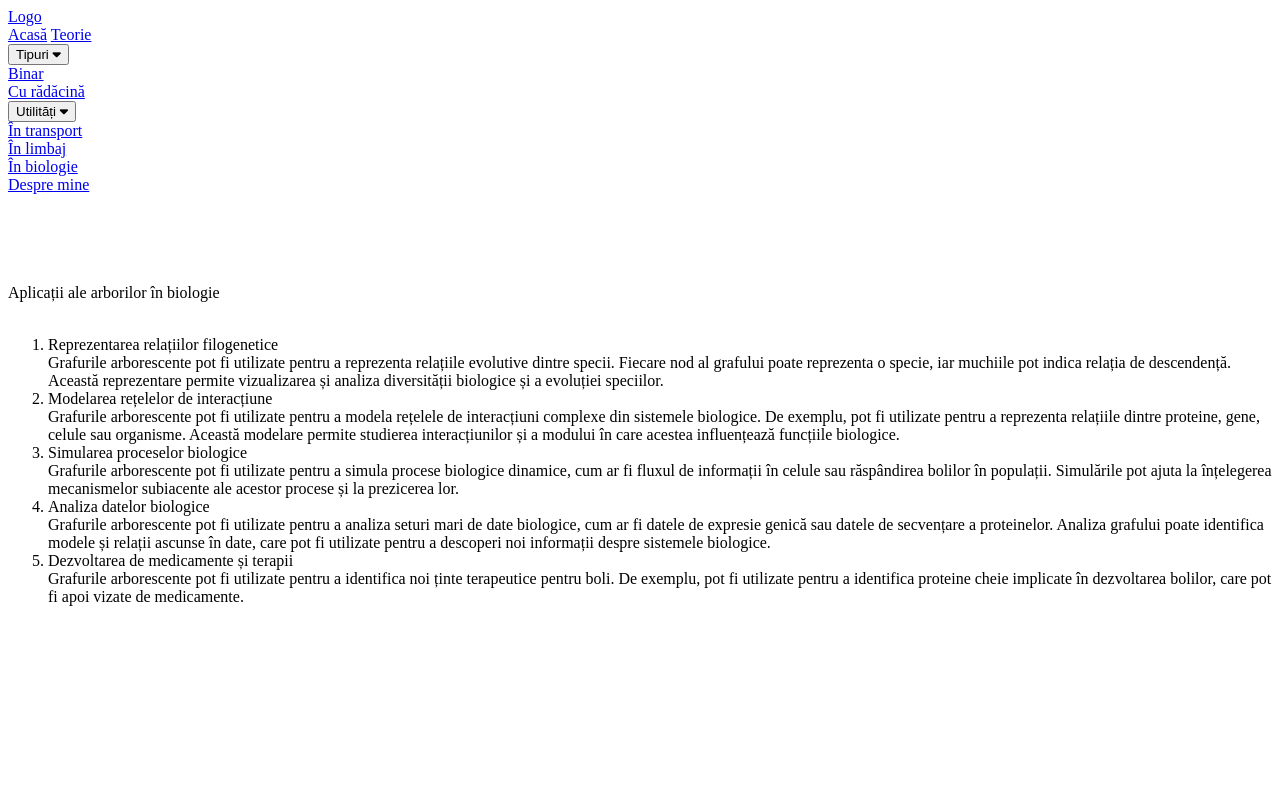
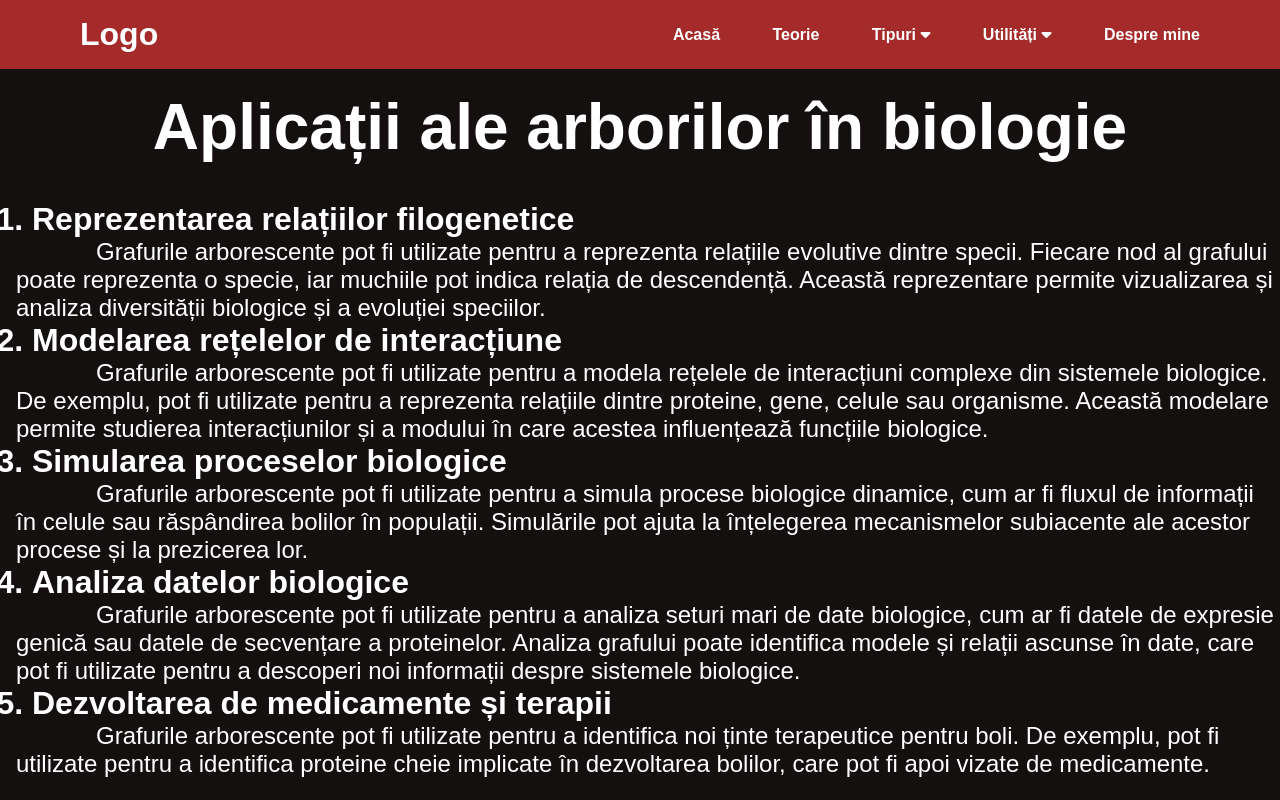
Before and after one commit to Amelyno/Arbori, a plain HTML site: page utBiologie.html in a window 1280 px wide. Drawn offline with Linux system fonts and the light colour scheme; the site is published under a folder, as on GitHub Pages, so addresses that start at the root find nothing; a web font is replaced by a local one.

Commit message:
Update utBiologie.html

```diff
--- a/utBiologie.html
+++ b/utBiologie.html
@@ -3,10 +3,10 @@
 <head>
     <meta charset="UTF-8">
     <meta name="viewport" content="width=device-width, initial-scale=1.0">
-    <link rel="stylesheet" href="/CSS/utBiologie.css">
+    <link rel="stylesheet" href="./CSS/utBiologie.css">
     <link rel="stylesheet" href="https://cdnjs.cloudflare.com/ajax/libs/font-awesome/6.5.2/css/all.min.css" integrity="sha512-SnH5WK+bZxgPHs44uWIX+LLJAJ9/2PkPKZ5QiAj6Ta86w+fsb2TkcmfRyVX3pBnMFcV7oQPJkl9QevSCWr3W6A==" crossorigin="anonymous" referrerpolicy="no-referrer" />
     <link href="https://fonts.cdnfonts.com/css/auge-trial" rel="stylesheet">
-    <script src="/JS/script.js" defer></script>
+    <script src="./JS/script.js" defer></script>
     <title>Arbori</title>
 </head>
 <body>
```
